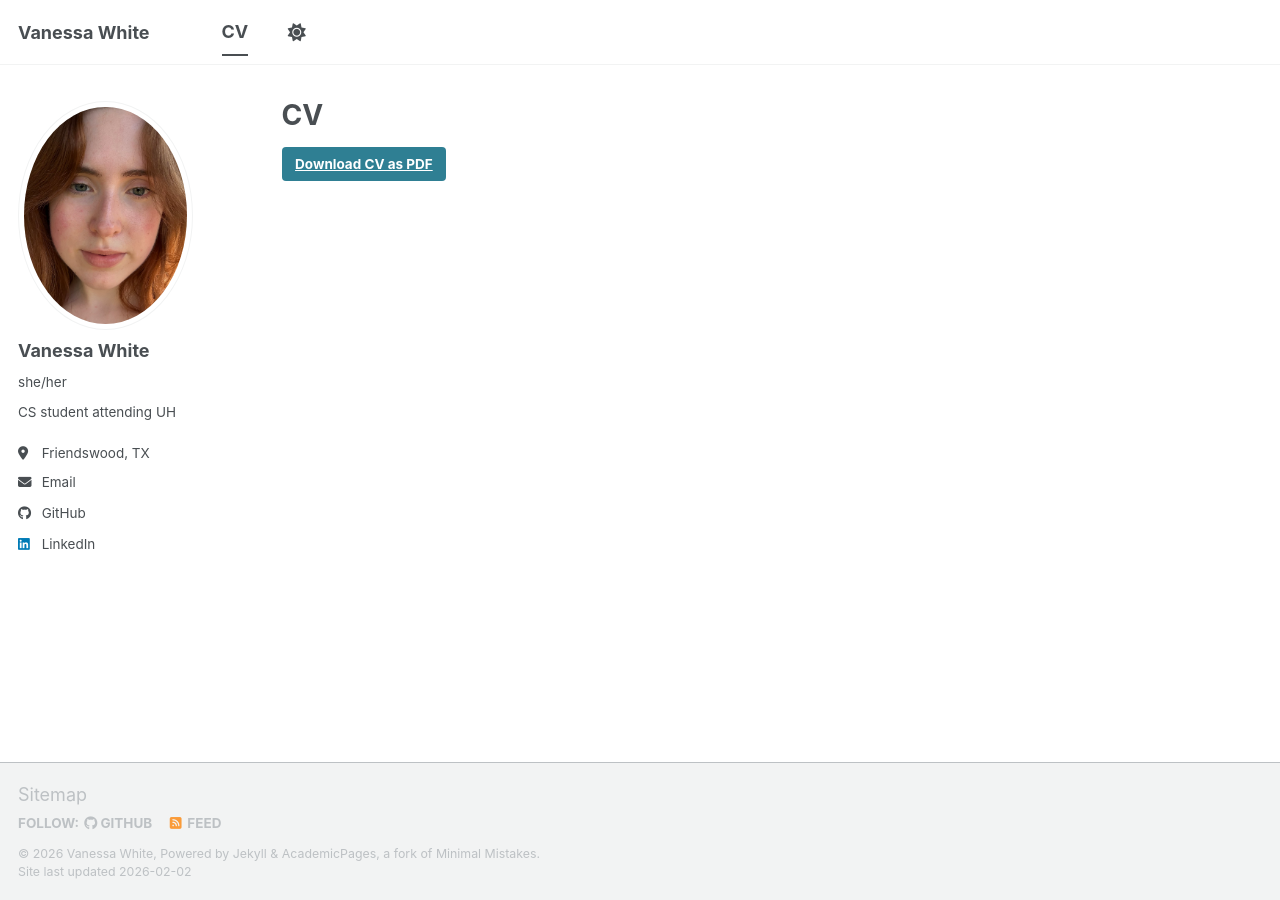
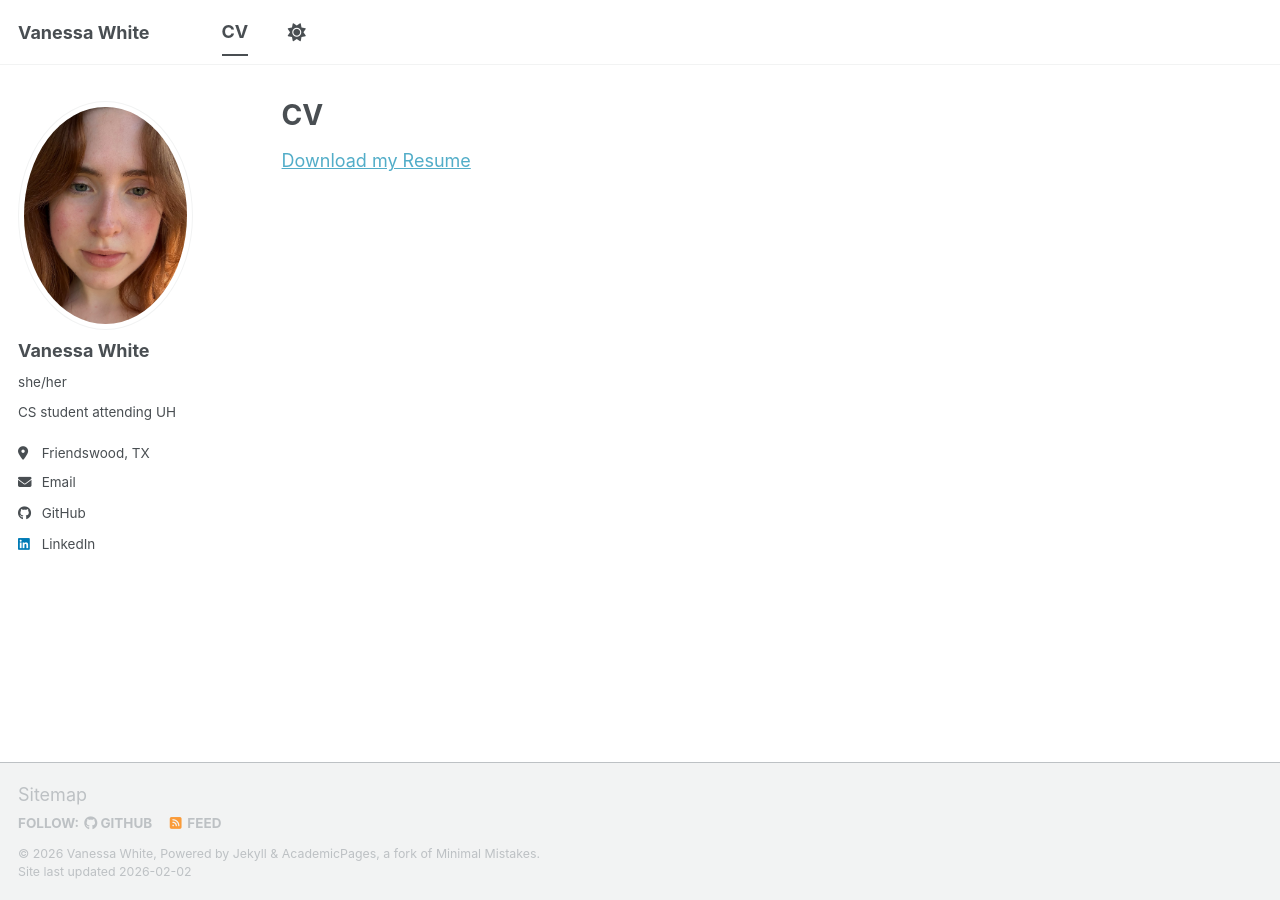
Before and after one commit to vanwhite5152/vanwhite5152.github.io, a Jekyll site: the page built from _pages/cv.md, in a window 1280 px wide. Built offline with Jekyll 4.4.1, drawn with Linux system fonts in a browser that asks for light colours; a script bundle is joined from its source files by our own code; library files that are not in the unit come from our copies.

Commit message:
Fixed link to resume

```diff
--- a/_pages/cv.md
+++ b/_pages/cv.md
@@ -9,4 +9,4 @@
 
 {% include base_path %}
 
-<a href="assests/Vanessa White - Resume.pdf" class="btn btn--primary">Download CV as PDF</a>
+[Download my Resume](assets/Vanessa White - Resume.pdf)
```
